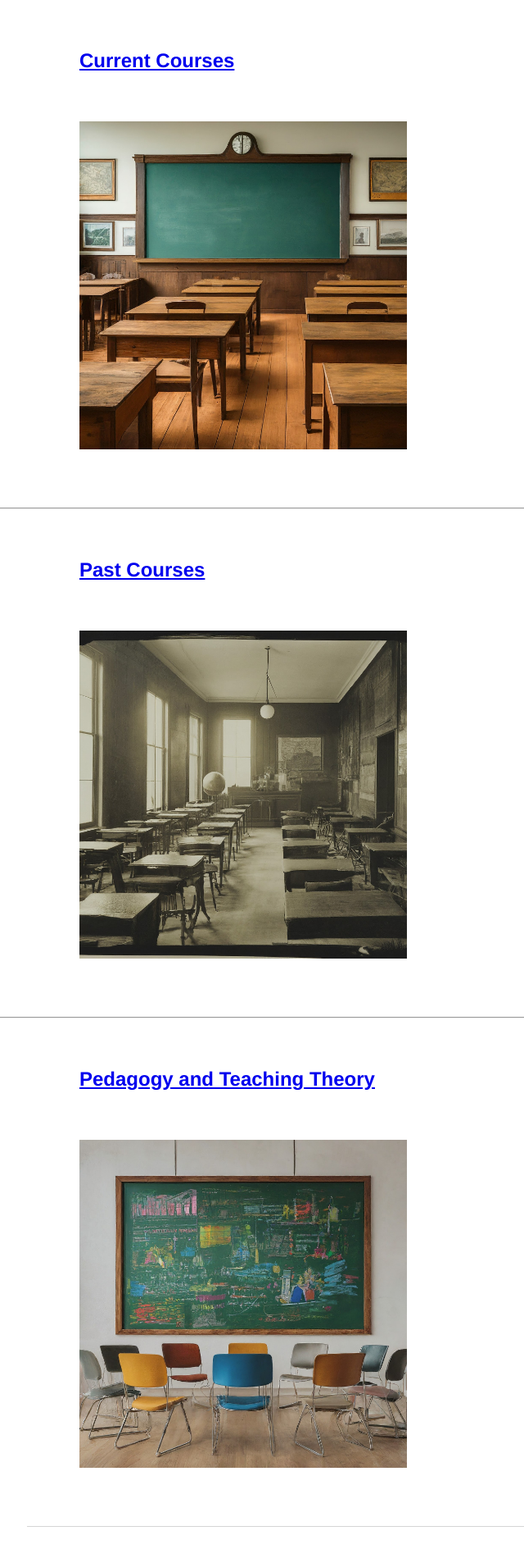
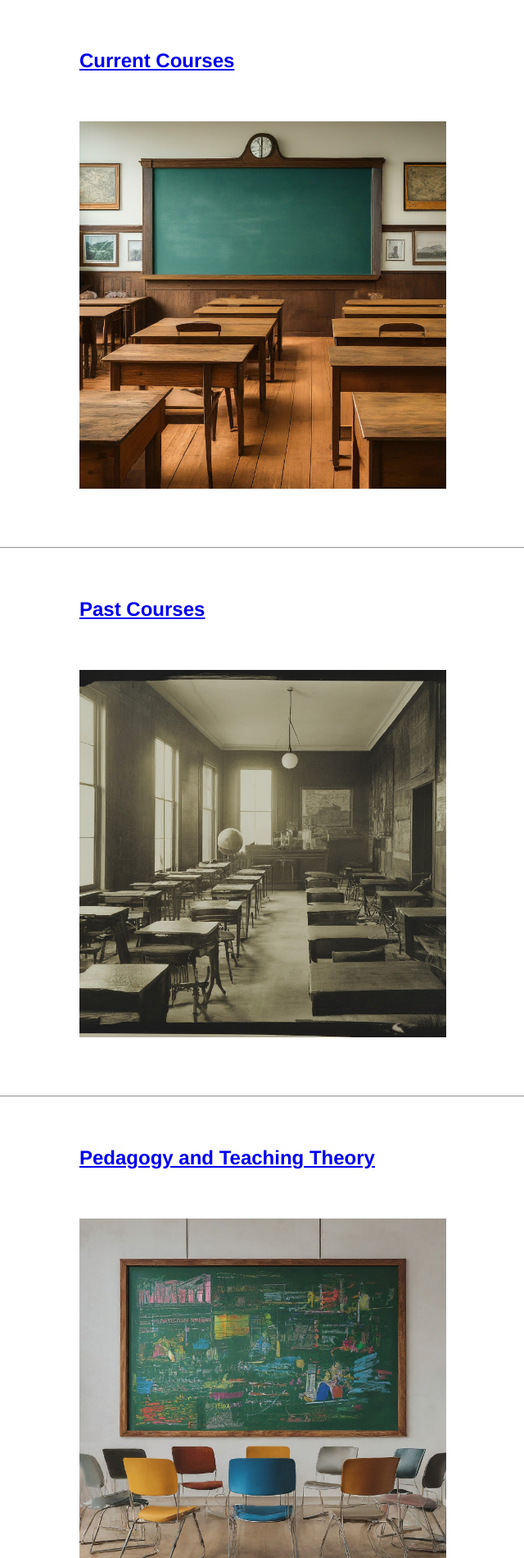
Before and after one commit to kevinjpatton/kevinjpatton.github.io, a Jekyll site: the page built from test.html, in a window 1280 px wide. Shown: the part 348-2248 px from the top of the page at 82% size, without its empty margins (95-735 px from the left). Built offline with Jekyll 4.4.1, drawn with Linux system fonts in a browser that asks for light colours; Markdown is read by kramdown in place of the engine named in the settings.

Commit message:
Update test.css

```diff
--- a/css/test.css
+++ b/css/test.css
@@ -182,8 +182,8 @@ table, th, td {  /* This will apply the font to the entire table */
 
 /* Thumbnail Image */
 img.thumbnail {
-    width: 70%; /* Adjust this percentage as needed */
-    max-width: 400px; /* Adjust this to your desired maximum width */
+    width: 50%; /* Adjust this percentage as needed */
+    max-width: 600px; /* Adjust this to your desired maximum width */
     height: auto; /* Maintain aspect ratio */
     object-fit: cover; /* Crop to fit the square container */
 }
```
